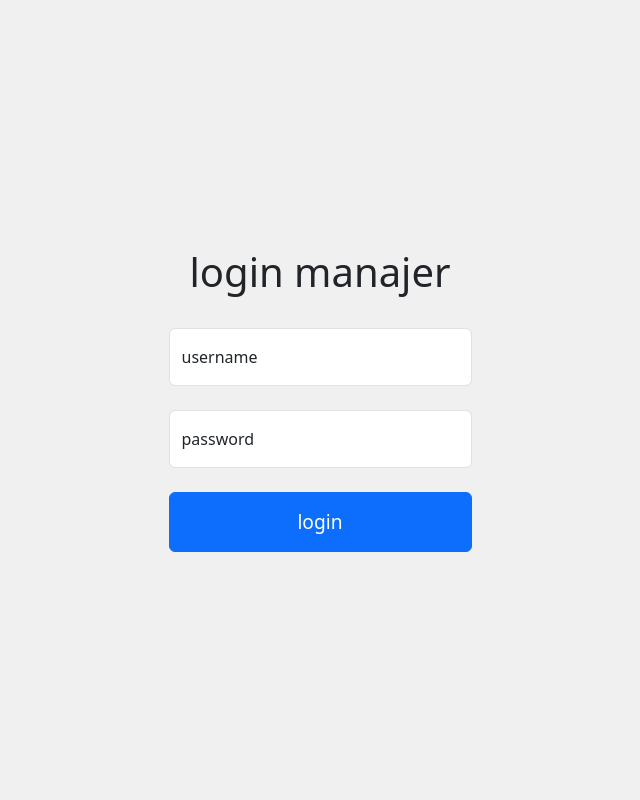
After one commit to Dlanlan/Tubes-IPL, a PHP site: page /manajer/login_manajer.php in a window 1280 px wide. The commit adds this page. Shown: the whole page, without its empty margins (320-960 px from the left). Run offline with PHP 8.4, Linux system fonts and the light colour scheme.

Commit message:
menambahkan tombol role manajer dan membuat tampilan login manajer

```diff
--- a/index.php
+++ b/index.php
@@ -50,6 +50,11 @@
             <a href="admin/login_admin.php" target="_blank">
                 <button class="btn btn-primary">admin</button>
             </a>
+
+            <a href="manajer/login_manajer.php" target="_blank">
+                <button class="btn btn-primary">manajer</button>
+            </a>
+
             <a href="karyawan/login_karyawan.php" target="_blank">
                 <button class="btn btn-primary">karyawan</button>
             </a>
--- /dev/null
+++ b/manajer/login_manajer.php
@@ -0,0 +1,76 @@
+<!DOCTYPE html>
+<html lang="en">
+
+<head>
+    <meta charset="UTF-8" />
+    <meta name="viewport" content="width=device-width, initial-scale=1.0" />
+    <title>ini title</title>
+
+    <!-- bootstrap css -->
+    <link
+        href="https://cdn.jsdelivr.net/npm/bootstrap@5.3.3/dist/css/bootstrap.min.css"
+        rel="stylesheet"
+        integrity="sha384-QWTKZyjpPEjISv5WaRU9OFeRpok6YctnYmDr5pNlyT2bRjXh0JMhjY6hW+ALEwIH"
+        crossorigin="anonymous" />
+
+    <!-- css -->
+    <style>
+        html,
+        body {
+            height: 100%;
+            margin: 0;
+            display: flex;
+            flex-direction: column;
+            justify-content: center;
+            align-items: center;
+            background-color: #F0F0F0;
+        }
+
+        h1 {
+            text-align: center;
+            margin-bottom: 2rem;
+        }
+
+        .form-signin {
+            max-width: 600px;
+            margin: 0 auto;
+        }
+
+        .form-signin input {
+            font-size: 1.2rem;
+        }
+
+        .form-signin button {
+            font-size: 1.2rem;
+            padding: 15px;
+        }
+    </style>
+
+</head>
+
+<body>
+    <h1>login manajer</h1>
+
+    <!-- form -->
+    <main class="form-signin">
+        <form action="proses_login_manajer.php" method="post">
+            <div class="form-floating mb-4">
+            <input type="text" class="form-control text" id="floatingUsername" name="username" placeholder="username" required="">
+                <label for="floatingInput">username</label>
+            </div>
+            <div class="form-floating mb-4">
+            <input type="password" class="form-control text" id="floatingPassword" name="password" placeholder="password" required="">
+                <label for="floatingPassword">password</label>
+            </div>
+            <button class="btn btn-primary w-100" type="submit">login</button>
+        </form>
+    </main>
+
+    <!-- bootstrap js -->
+    <script
+        src="https://cdn.jsdelivr.net/npm/bootstrap@5.3.3/dist/js/bootstrap.bundle.min.js"
+        integrity="sha384-YvpcrYf0tY3lHB60NNkmXc5s9fDVZLESaAA55NDzOxhy9GkcIdslK1eN7N6jIeHz"
+        crossorigin="anonymous"></script>
+</body>
+
+</html>
```
Also changed, not shown: manajer/proses_login_manajer.php (added).
